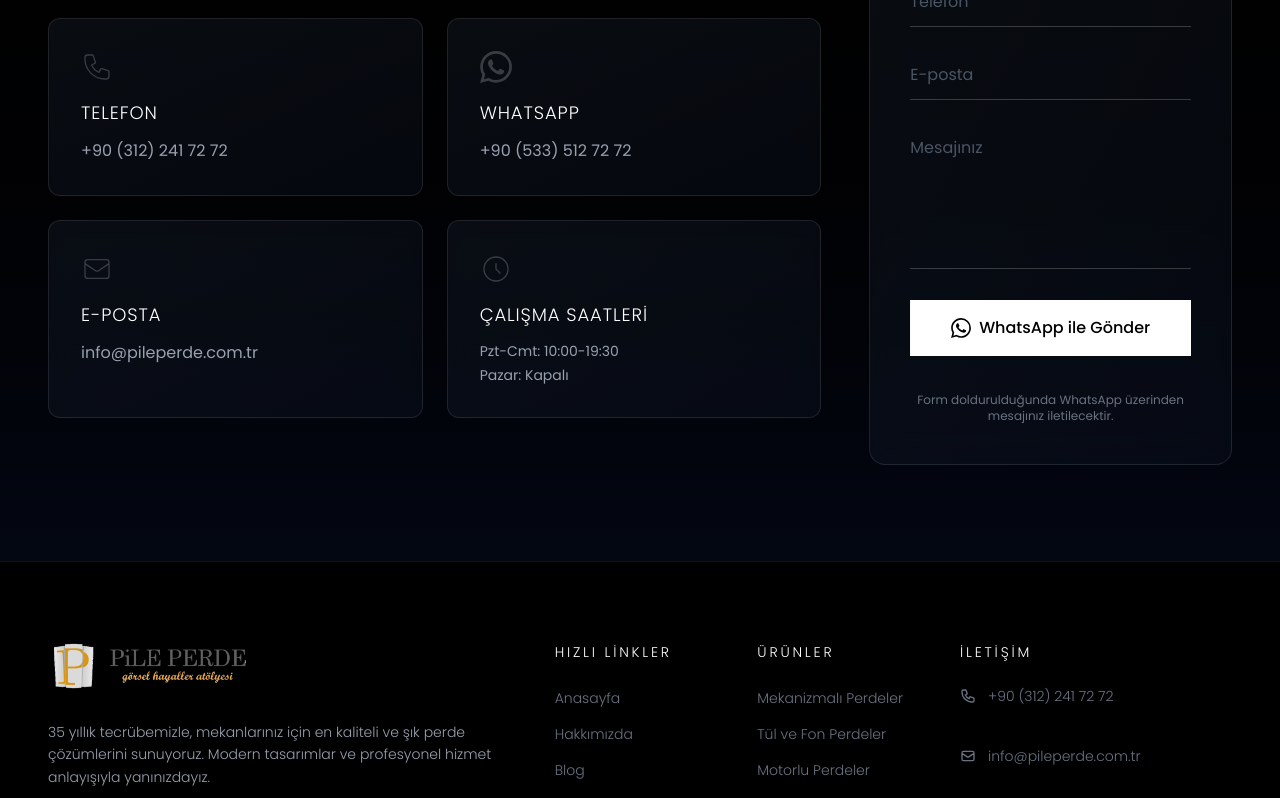
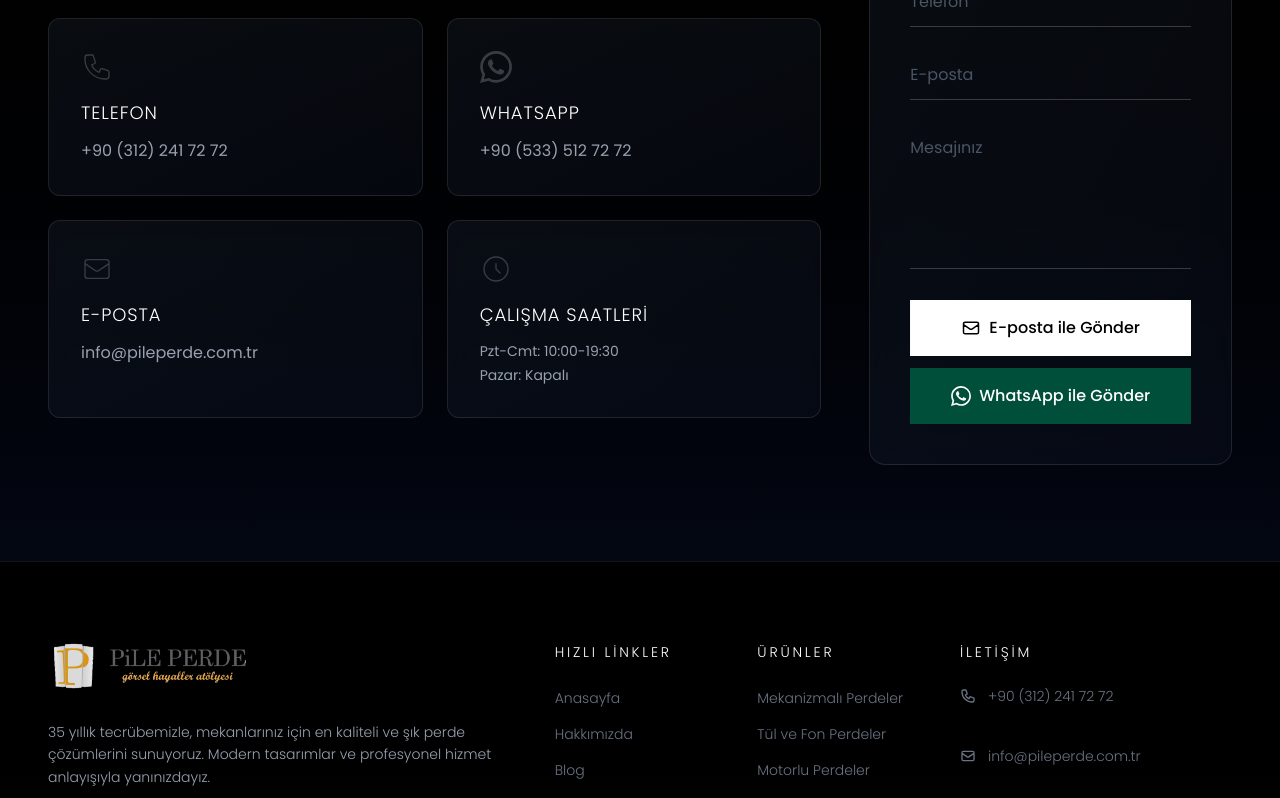
Before and after one commit to berkaybasol/pileperdefront, a Next.js app: page /iletisim in a window 1280 px wide. Shown: the part 753-1551 px from the top of the page. Built offline with nearby package versions, Linux system fonts and the light colour scheme; no server answers.

Commit message:
fix: separate contact email and whatsapp actions

```diff
--- a/components/Contact.tsx
+++ b/components/Contact.tsx
@@ -6,6 +6,7 @@ import { useEffect, useMemo, useState } from 'react'
 import { fallbackSiteSettings, getPublicSiteSettings, normalizePhoneHref, normalizeWhatsAppNumber } from '@/lib/siteSettings'
 
 const API_BASE_URL = process.env.NEXT_PUBLIC_API_BASE_URL || 'http://localhost:8080'
+const WHATSAPP_URL = 'https://wa.me/905335127272'
 
 const Contact = ({ locale = 'tr' }: { locale?: 'tr' | 'en' }) => {
   const isEnglish = locale === 'en'
@@ -44,40 +45,34 @@ const Contact = ({ locale = 'tr' }: { locale?: 'tr' | 'en' }) => {
     }
   }, [settings])
 
-  const handleSubmit = async (e: React.FormEvent) => {
+  const buildWhatsAppUrl = () => {
+    const whatsappMessage = isEnglish
+      ? [
+          '*NEW ENQUIRY - PILE PERDE WEBSITE*',
+          `*Name:* ${formData.name}`,
+          `*Telephone:* ${formData.phone}`,
+          `*Email:* ${formData.email}`,
+          '',
+          '*Message:*',
+          formData.message,
+        ].join('\n')
+      : [
+          '*YENİ MESAJ - PİLE PERDE WEB SİTESİ*',
+          `*İsim:* ${formData.name}`,
+          `*Telefon:* ${formData.phone}`,
+          `*E-posta:* ${formData.email}`,
+          '',
+          '*Mesaj:*',
+          formData.message,
+        ].join('\n')
+
+    return `${WHATSAPP_URL}?text=${encodeURIComponent(whatsappMessage)}`
+  }
+
+  const handleEmailSubmit = async (e: React.FormEvent<HTMLFormElement>) => {
     e.preventDefault()
     setIsSubmitting(true)
     setSubmitStatus(null)
-
-    // Format message for WhatsApp
-    const whatsappMessage = isEnglish ? `
-*NEW ENQUIRY - PILE PERDE WEBSITE*
-━━━━━━━━━━━━━━━━━━━━
-*Name:* ${formData.name}
-*Telephone:* ${formData.phone}
-*Email:* ${formData.email}
-━━━━━━━━━━━━━━━━━━━━
-*Message:*
-${formData.message}
-━━━━━━━━━━━━━━━━━━━━
-_Sent from the website contact form._
-    `.trim() : `
-*YENİ MESAJ - PİLE PERDE WEB SİTESİ*
-━━━━━━━━━━━━━━━━━━━━
-*İsim:* ${formData.name}
-*Telefon:* ${formData.phone}
-*E-posta:* ${formData.email}
-━━━━━━━━━━━━━━━━━━━━
-*Mesaj:*
-${formData.message}
-━━━━━━━━━━━━━━━━━━━━
-_Bu mesaj web sitesi iletişim formundan gönderilmiştir._
-    `.trim()
-
-    // Encode message for WhatsApp URL
-    const encodedMessage = encodeURIComponent(whatsappMessage)
-    const whatsappURL = `${contactSettings.whatsappUrl}?text=${encodedMessage}`
-    const whatsappWindow = window.open('', '_blank')
 
     try {
       const response = await fetch(`${API_BASE_URL}/api/public/contact-requests`, {
@@ -99,11 +94,6 @@ _Bu mesaj web sitesi iletişim formundan gönderilmiştir._
       }
 
       setSubmitStatus('success')
-      if (whatsappWindow) {
-        whatsappWindow.location.href = whatsappURL
-      } else {
-        window.location.href = whatsappURL
-      }
 
       // Reset form
       setFormData({
@@ -113,11 +103,20 @@ _Bu mesaj web sitesi iletişim formundan gönderilmiştir._
         message: ''
       })
     } catch {
-      whatsappWindow?.close()
       setSubmitStatus('error')
     } finally {
       setIsSubmitting(false)
     }
+  }
+
+  const handleWhatsAppSubmit = (e: React.MouseEvent<HTMLButtonElement>) => {
+    const form = e.currentTarget.form
+    if (!form?.reportValidity()) {
+      return
+    }
+
+    setSubmitStatus(null)
+    window.open(buildWhatsAppUrl(), '_blank', 'noopener,noreferrer')
   }
 
   const handleChange = (e: React.ChangeEvent<HTMLInputElement | HTMLTextAreaElement>) => {
@@ -246,7 +245,7 @@ _Bu mesaj web sitesi iletişim formundan gönderilmiştir._
             <div className="relative rounded-2xl overflow-hidden bg-gradient-to-br from-gray-800/30 to-gray-900/30 backdrop-blur-md border border-white/10 p-6 sm:p-8 lg:p-10 h-full">
               <h3 className="text-xl sm:text-2xl font-extralight text-white mb-6 lg:mb-8 uppercase tracking-wider">{isEnglish ? 'Send an Enquiry' : 'Mesaj Gönderin'}</h3>
 
-              <form onSubmit={handleSubmit} className="space-y-6">
+              <form onSubmit={handleEmailSubmit} className="space-y-6">
                 <div>
                   <input
                     type="text"
@@ -300,23 +299,38 @@ _Bu mesaj web sitesi iletişim formundan gönderilmiştir._
                   />
                 </div>
 
+                <div className="space-y-3">
                   <button
                     type="submit"
                     disabled={isSubmitting}
                     className="group relative w-full py-4 bg-white text-black overflow-hidden transition-all duration-300 disabled:cursor-not-allowed disabled:opacity-70"
                   >
                     <span className="relative z-10 flex items-center justify-center gap-2 font-medium">
-                    <svg className="w-5 h-5 transition-transform duration-300 group-hover:scale-110" fill="currentColor" viewBox="0 0 24 24">
-                      <path d="M17.472 14.382c-.297-.149-1.758-.867-2.03-.967-.273-.099-.471-.149-.67.149-.197.297-.767.966-.94 1.164-.173.199-.347.223-.644.074-.297-.149-1.255-.462-2.39-1.475-.883-.788-1.48-1.761-1.653-2.059-.173-.297-.018-.458.13-.606.134-.133.297-.347.446-.521.151-.172.2-.296.3-.495.099-.198.05-.372-.025-.521-.075-.148-.669-1.611-.916-2.206-.242-.579-.487-.501-.669-.51l-.57-.01c-.198 0-.52.074-.792.372s-1.04 1.016-1.04 2.479 1.065 2.876 1.213 3.074c.149.198 2.095 3.2 5.076 4.487.709.306 1.263.489 1.694.626.712.226 1.36.194 1.872.118.571-.085 1.758-.719 2.006-1.413.248-.695.248-1.29.173-1.414-.074-.123-.272-.198-.57-.347m-5.421 7.403h-.004a9.87 9.87 0 01-5.031-1.378l-.361-.214-3.741.982.998-3.648-.235-.374a9.86 9.86 0 01-1.51-5.26c.001-5.45 4.436-9.884 9.888-9.884 2.64 0 5.122 1.03 6.988 2.898a9.825 9.825 0 012.893 6.994c-.003 5.45-4.437 9.884-9.885 9.884m8.413-18.297A11.815 11.815 0 0012.05 0C5.495 0 .16 5.335.157 11.892c0 2.096.547 4.142 1.588 5.945L.057 24l6.305-1.654a11.882 11.882 0 005.683 1.448h.005c6.554 0 11.89-5.335 11.893-11.893a11.821 11.821 0 00-3.48-8.413Z"/>
+                      <svg className="w-5 h-5 transition-transform duration-300 group-hover:scale-110" fill="none" stroke="currentColor" viewBox="0 0 24 24">
+                        <path strokeLinecap="round" strokeLinejoin="round" strokeWidth={1.8} d="M3 8l7.89 5.26a2 2 0 002.22 0L21 8M5 19h14a2 2 0 002-2V7a2 2 0 00-2-2H5a2 2 0 00-2 2v10a2 2 0 002 2z" />
                       </svg>
-                    <span>{isSubmitting ? (isEnglish ? 'Saving…' : 'Kaydediliyor...') : (isEnglish ? 'Send via WhatsApp' : 'WhatsApp ile Gönder')}</span>
+                      <span>{isSubmitting ? (isEnglish ? 'Sending…' : 'Gönderiliyor...') : (isEnglish ? 'Send by Email' : 'E-posta ile Gönder')}</span>
                     </span>
                     <div className="absolute inset-0 bg-gradient-to-r from-gray-100 to-gray-200 transform -translate-x-full group-hover:translate-x-0 transition-transform duration-500" />
                   </button>
 
+                  <button
+                    type="button"
+                    onClick={handleWhatsAppSubmit}
+                    className="group relative w-full py-4 bg-emerald-900 text-white overflow-hidden transition-all duration-300 hover:bg-emerald-800"
+                  >
+                    <span className="relative z-10 flex items-center justify-center gap-2 font-medium">
+                      <svg className="w-5 h-5 transition-transform duration-300 group-hover:scale-110" fill="currentColor" viewBox="0 0 24 24">
+                        <path d="M17.472 14.382c-.297-.149-1.758-.867-2.03-.967-.273-.099-.471-.149-.67.149-.197.297-.767.966-.94 1.164-.173.199-.347.223-.644.074-.297-.149-1.255-.462-2.39-1.475-.883-.788-1.48-1.761-1.653-2.059-.173-.297-.018-.458.13-.606.134-.133.297-.347.446-.521.151-.172.2-.296.3-.495.099-.198.05-.372-.025-.521-.075-.148-.669-1.611-.916-2.206-.242-.579-.487-.501-.669-.51l-.57-.01c-.198 0-.52.074-.792.372s-1.04 1.016-1.04 2.479 1.065 2.876 1.213 3.074c.149.198 2.095 3.2 5.076 4.487.709.306 1.263.489 1.694.626.712.226 1.36.194 1.872.118.571-.085 1.758-.719 2.006-1.413.248-.695.248-1.29.173-1.414-.074-.123-.272-.198-.57-.347m-5.421 7.403h-.004a9.87 9.87 0 01-5.031-1.378l-.361-.214-3.741.982.998-3.648-.235-.374a9.86 9.86 0 01-1.51-5.26c.001-5.45 4.436-9.884 9.888-9.884 2.64 0 5.122 1.03 6.988 2.898a9.825 9.825 0 012.893 6.994c-.003 5.45-4.437 9.884-9.885 9.884m8.413-18.297A11.815 11.815 0 0012.05 0C5.495 0 .16 5.335.157 11.892c0 2.096.547 4.142 1.588 5.945L.057 24l6.305-1.654a11.882 11.882 0 005.683 1.448h.005c6.554 0 11.89-5.335 11.893-11.893a11.821 11.821 0 00-3.48-8.413Z"/>
+                      </svg>
+                      <span>{isEnglish ? 'Send via WhatsApp' : 'WhatsApp ile Gönder'}</span>
+                    </span>
+                  </button>
+                </div>
+
                 {submitStatus === 'success' && (
                   <p className="text-xs text-green-400 text-center mt-3">
-                    {isEnglish ? 'Your enquiry has been saved. WhatsApp is opening.' : 'Talebiniz kaydedildi. WhatsApp penceresi aciliyor.'}
+                    {isEnglish ? 'Your message has been sent successfully.' : 'Mesajınız başarıyla gönderildi.'}
                   </p>
                 )}
 
@@ -326,9 +340,6 @@ _Bu mesaj web sitesi iletişim formundan gönderilmiştir._
                   </p>
                 )}
 
-                <p className="text-xs text-gray-500 text-center mt-3">
-                  {isEnglish ? 'Submitting the form will open WhatsApp with your message.' : 'Form doldurulduğunda WhatsApp üzerinden mesajınız iletilecektir.'}
-                </p>
               </form>
             </div>
           </motion.div>
```
Lines whose indentation alone changed are shown as unchanged.
